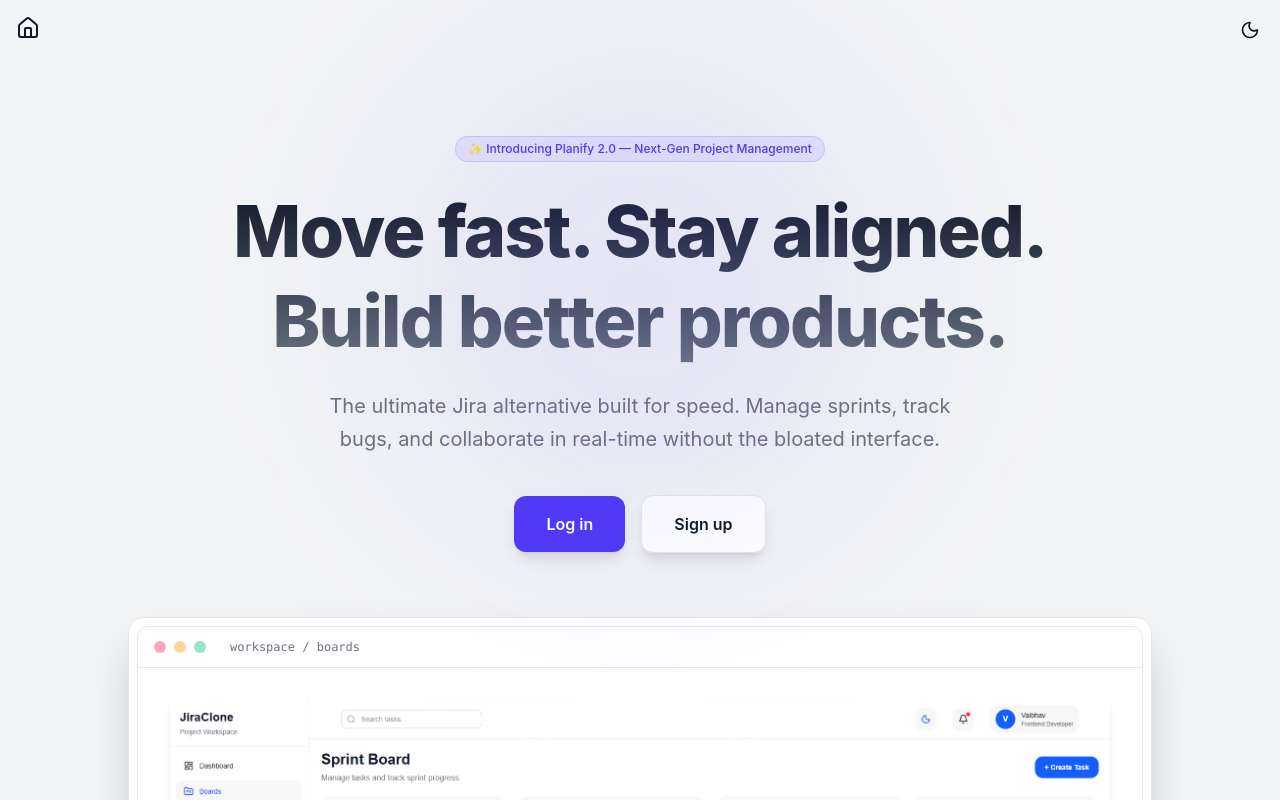
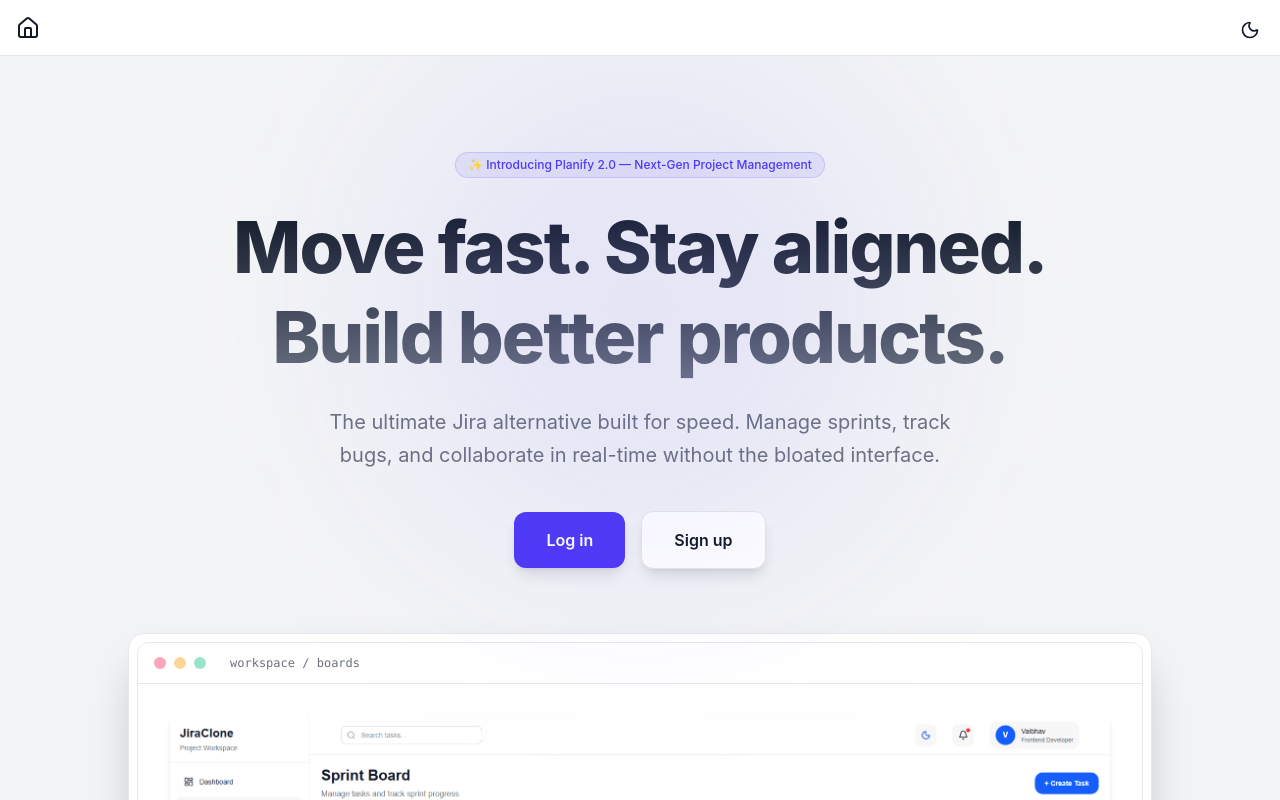
Before and after one commit to randhavevaibhav/JiraClone, a React (Vite) app in the folder apps/web/: page / in a window 1280 px wide. Shown: the top 800 px of the page. Built offline with nearby package versions, Linux system fonts and the light colour scheme.

Commit message:
fix(web): layout and header fix

```diff
--- a/apps/web/src/index.css
+++ b/apps/web/src/index.css
@@ -15,6 +15,7 @@
 
   --sidebar-bg: #ffffff;
   --navbar-bg: #ffffff;
+  --header-height:56px;
 }
 
 .dark {
--- a/apps/web/src/layouts/UnAuthLayout.tsx
+++ b/apps/web/src/layouts/UnAuthLayout.tsx
@@ -4,15 +4,19 @@ import { Home } from 'lucide-react';
 
 export default function UnAuthLayout() {
   return (
-    <div className="min-h-screen font-sans antialiased overflow-x-hidden transition-colors duration-300 text-(--text-primary)">
-      <div className="flex justify-between p-2 fixed z-30 w-full">
-       <Link to={"/"} className='p-2 rounded-md hover:text-(--text-active)'>
-        <Home/>
-       </Link>
-        <ThemeToggle />
-      </div>
-      <div className='my-10'/>
-      <Outlet />
-    </div>
+    <>
+      <header className="p-2 fixed z-30 w-full h-(--header-height) inset-0 bg-(--bg-secondary) border-b border-(--border-color)">
+        <nav className="flex justify-between ">
+          <Link to={'/'} className="p-2 rounded-md hover:text-(--text-active)">
+            <Home />
+          </Link>
+          <ThemeToggle />
+        </nav>
+      </header>
+
+      <main className="mt-(--header-height)">
+        <Outlet />
+      </main>
+    </>
   );
 }
--- a/apps/web/src/pages/Home.tsx
+++ b/apps/web/src/pages/Home.tsx
@@ -32,7 +32,7 @@ const DashboardScreenShotImg = () => {
 
 const HeroSection = () => {
   return (
-    <header className="relative max-w-7xl mx-auto px-6 lg:pt-24 pt-6 pb-20 text-center flex flex-col items-center">
+    <div className="relative max-w-7xl mx-auto px-6 lg:pt-24 pt-6 pb-20 text-center flex flex-col items-center">
       {/* Subtle Background Glow - adapts color saturation based on theme */}
       <div className="absolute top-0 left-1/2 -translate-x-1/2 w-125 h-125 bg-indigo-500/10 dark:bg-indigo-500/5 blur-[120px] rounded-full pointer-events-none" />
 
@@ -60,13 +60,12 @@ const HeroSection = () => {
         >
           Log in
         </Link>
-         <Link
+        <Link
           to={getsignupPagePath()}
           className="self-center border border-(--border-color) w-full sm:w-auto px-8 py-4 bg-(--bg-secondary) text-(--text-primary) font-semibold rounded-xl shadow-lg hover:shadow-indigo-600/20 transition-all active:scale-[0.98] cursor-pointer"
         >
           Sign up
         </Link>
-
       </div>
 
       {/* App Preview Mockup */}
@@ -85,7 +84,7 @@ const HeroSection = () => {
           <DashboardScreenShotImg />
         </div>
       </div>
-    </header>
+    </div>
   );
 };
 
@@ -182,7 +181,7 @@ const BottomCTA = () => {
 
 export default function Home() {
   return (
-    <>
+    <div className="min-h-screen font-sans antialiased overflow-x-hidden transition-colors duration-300 text-(--text-primary)">
       {/* Hero Section */}
       <HeroSection />
 
@@ -193,6 +192,6 @@ export default function Home() {
 
       {/* Bottom Call to Action Section */}
       <BottomCTA />
-    </>
+    </div>
   );
 }
--- a/apps/web/src/pages/LogInPage.tsx
+++ b/apps/web/src/pages/LogInPage.tsx
@@ -38,7 +38,7 @@ const LoginForm = () => {
     }
   };
   return (
-    <div className="w-full max-w-md lg:p-8 p-4 rounded-2xl border border-(--border-color) bg-(--bg-secondary) shadow-xl transition-all duration-300 mx-auto lg:my-8 my-2">
+    <div className="w-full max-w-md lg:p-8 p-4 rounded-2xl border border-(--border-color) bg-(--bg-secondary) shadow-xl transition-all duration-300 mx-auto lg:my-8">
       {/* Header */}
       <div className="text-center mb-8">
         <h2 className="text-3xl font-extrabold tracking-tight text-(--text-primary)">
```
